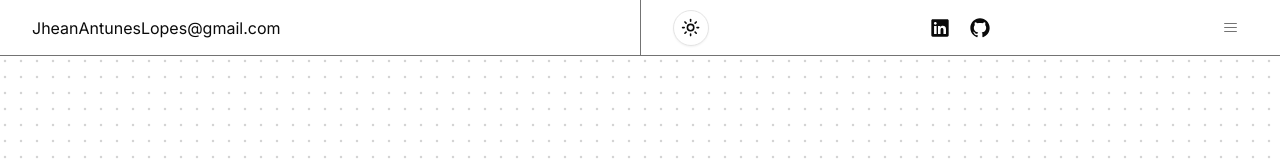
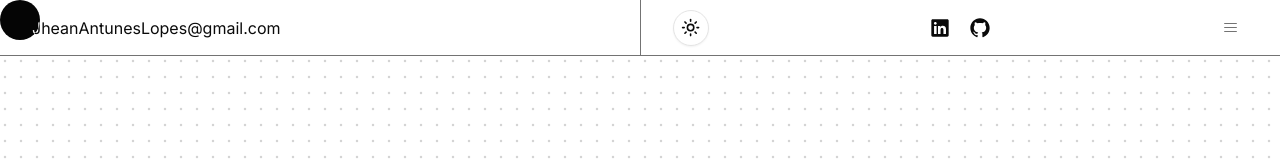
Before and after one commit to JheanAntunes/portfolio, a Next.js app: page / in a window 1280 px wide. Shown: the top 160 px of the page. Built offline with nearby package versions, Linux system fonts and the light colour scheme.

Commit message:
:sparkles:	feat: add  custom-cursor

```diff
--- a/src/app/layout.tsx
+++ b/src/app/layout.tsx
@@ -1,4 +1,5 @@
 import { dataLinksFloatingNavbar } from '@/components/constants/data-links'
+import CustomCursor from '@/components/custom-cursor'
 import Header from '@/components/header'
 import { ThemeProvider } from '@/components/providers/theme-provider'
 import { FloatingNav } from '@/components/ui/floating-navbar'
@@ -31,6 +32,7 @@ export default function RootLayout({
             <Header />
             {children}
             <FloatingNav navItems={dataLinksFloatingNavbar} />
+            <CustomCursor />
           </ThemeProvider>
         </SmoothScrolling>
       </body>
--- /dev/null
+++ b/src/components/custom-cursor/index.tsx
@@ -0,0 +1,16 @@
+'use client'
+import { MotionDiv } from '@/lib/framer-motion-components'
+import useCustomCursor from './use-custom-cursor'
+
+const CustomCursor = () => {
+  const { sizeCursor, x, y } = useCustomCursor()
+
+  return (
+    <MotionDiv
+      className="pointer-events-none fixed left-0 top-0 z-[9999] rounded-full bg-neutral-50 mix-blend-difference"
+      style={{ height: sizeCursor, width: sizeCursor, x, y }}
+    />
+  )
+}
+
+export default CustomCursor
--- /dev/null
+++ b/src/components/custom-cursor/use-custom-cursor.ts
@@ -0,0 +1,36 @@
+import { useMotionValue, useSpring } from 'framer-motion'
+import { useEffect } from 'react'
+
+const useCustomCursor = () => {
+  const sizeCursor = 40
+  const { x, y } = {
+    x: useMotionValue(0),
+    y: useMotionValue(0)
+  }
+
+  const smoothOptions = {
+    damping: 20,
+    stiffness: 300,
+    mass: 0.5
+  }
+
+  const { xSpring, ySpring } = {
+    xSpring: useSpring(x, smoothOptions),
+    ySpring: useSpring(y, smoothOptions)
+  }
+  useEffect(() => {
+    const handleMouseMove = (e: MouseEvent) => {
+      const { clientX, clientY } = e
+      x.set(clientX - sizeCursor / 2)
+      y.set(clientY - sizeCursor / 2)
+    }
+    window.addEventListener('mousemove', handleMouseMove)
+    return () => {
+      window.removeEventListener('mousemove', handleMouseMove)
+    }
+  }, [x, y])
+
+  return { x: xSpring, y: ySpring, sizeCursor }
+}
+
+export default useCustomCursor
```
